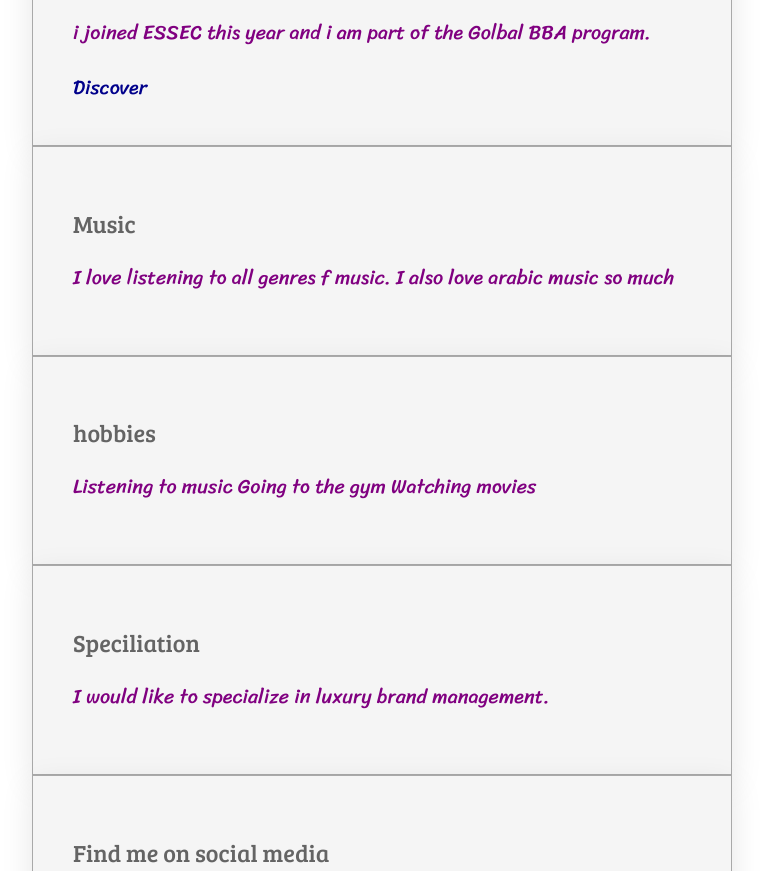
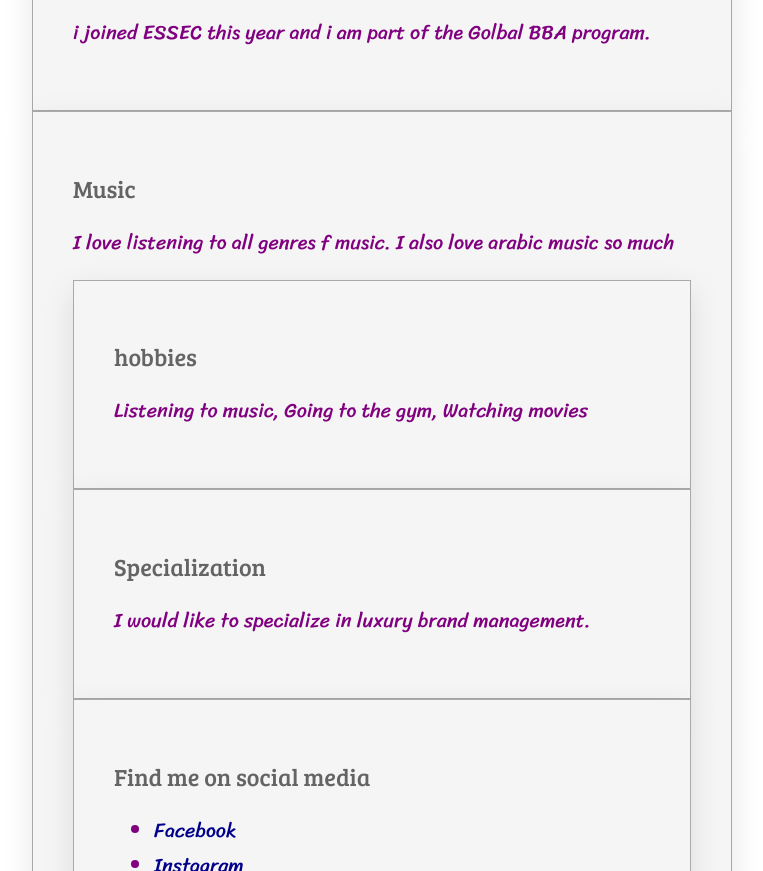
Before and after one commit to alia-elhakim/my-profile, a plain HTML site: page index.html in a window 1280 px wide. Shown: the part 229-1100 px from the top of the page, without its empty margins (258-1021 px from the left). Drawn offline with Linux system fonts and the light colour scheme.

Commit message:
Add files via upload

```diff
--- a/index.html
+++ b/index.html
@@ -20,7 +20,7 @@
 	<p>
 	i joined ESSEC this year and i am part of the Golbal BBA program.
 </p>
-<a href="https://www.facebook.com/aliaelh" class="btn-blue"> Discover </a>
+<a href="https://www.facebook.com/aliaelh" class="btn-blue"> </a>
 	</div>
   <div class="card-white">
 		<h2>Music </h2>
@@ -28,18 +28,17 @@
       I love listening to all genres f music. I also love arabic music so much
 </p>
 
-	</div>
   <div class="card-white">
 
 <h2>hobbies </h2>
 <p>
-Listening to music
-Going to the gym
+Listening to music,
+Going to the gym,
 Watching movies
 </p>
   </div>
   <div class="card-white">
-		<h2>Speciliation </h2>
+		<h2>Specialization </h2>
 <p>
 I would like to specialize in luxury brand management.
 </p>
```
Also changed, not shown: imagee/po.JPG (added).
